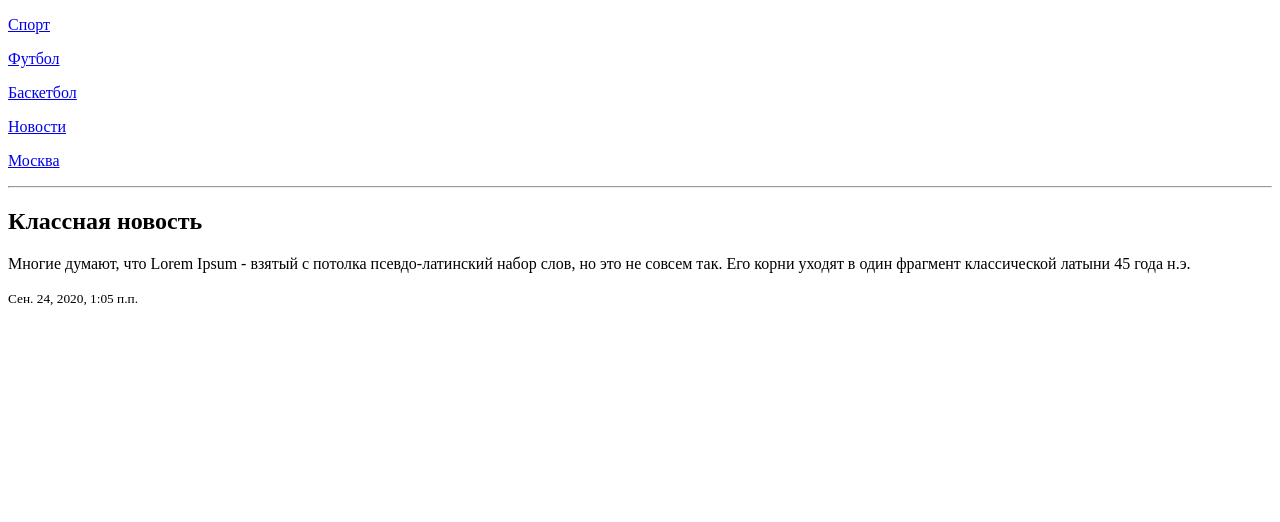
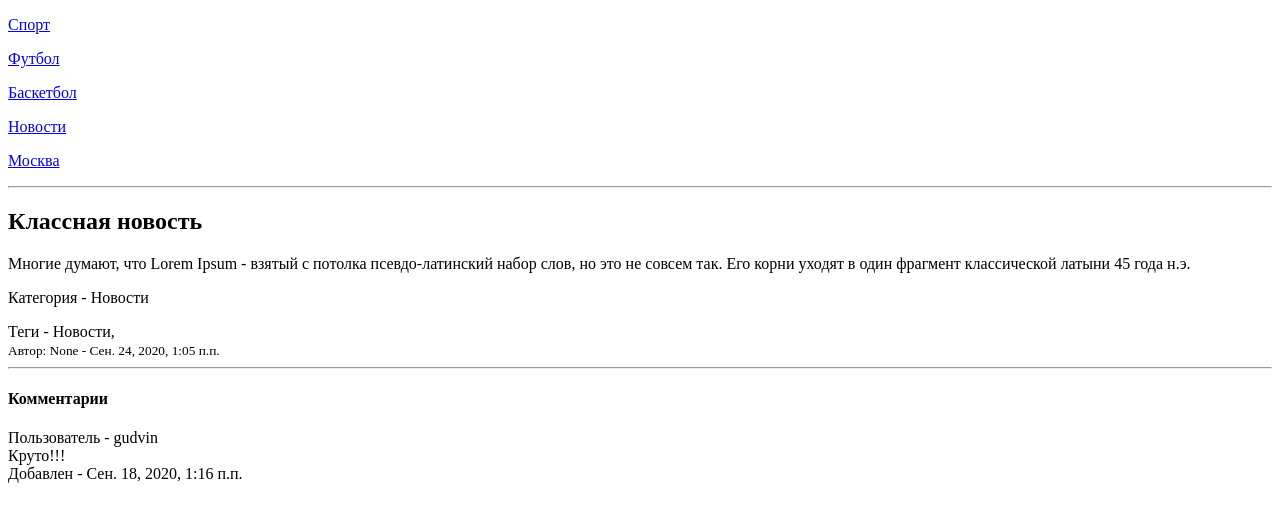
Before and after one commit to bobius1/kurs, a Django app: a page that uses templates/blog/post_detail.html in a window 1280 px wide. Shown: the top 522 px of the page. Run offline with Django 3.2, Linux system fonts and the light colour scheme; data comes from the database, SQL or seed files in the repository; both versions use the stored data as it was after the commit.

Commit message:
update, lesson 4

```diff
--- a/blog/models.py
+++ b/blog/models.py
@@ -79,7 +79,7 @@
         null=True
     )
     image = models.ImageField(verbose_name='Главная фотография', upload_to="post/", null=True, blank=True)
-    tags = models.ManyToManyField(Tag, verbose_name="Тег", blank=True)
+    tags = models.ManyToManyField(Tag, verbose_name="Тег", blank=True, related_name="tag")
     category = models.ForeignKey(
         Category,
         verbose_name="Категория",
@@ -93,8 +93,18 @@
     status = models.BooleanField(verbose_name="Просмотрено", default=False)
     sort = models.PositiveBigIntegerField(verbose_name="Порядок", default=0)
 
+    def __init__(self, *args, **kwargs):
+        super().__init__(*args, **kwargs)
+        self.tag = None
+
     def get_absolute_url(self):
         return reverse("detail_post", kwargs={'category': self.category.slug, 'slug': self.slug})
+
+    def get_tags(self):
+        return self.tags.all()
+
+    def get_comments_count(self):
+        return self.comment_set.count()
 
     """Возвращает"""
     def __str__(self):
--- a/blog/views.py
+++ b/blog/views.py
@@ -4,7 +4,7 @@
 from django.shortcuts import render
 from django.views.generic.base import View
 # from .admin import Category, Post
-from .models import Category, Post
+from .models import Category, Post, Comment
 
 # Create your views here.
 
@@ -45,7 +45,10 @@
     def get(self, request, category, slug):
         category_list = Category.objects.all()
         post = Post.objects.get(slug=slug)
-        return render(request, "blog/post_detail.html", {"categories": category_list, "post": post})
+        # comments = Comment.objects.filter(post=post) #при выгрузке комментариев через views.py
+        # tags = post.get_tags()
+        # print(tags)
+        return render(request, "blog/post_detail.html", {"categories": category_list, "post": post })
 
 class CategoryPostView(View):
     """Вывод перечня постов"""
--- a/templates/blog/post_detail.html
+++ b/templates/blog/post_detail.html
@@ -12,9 +12,31 @@
 
         <h2>{{ post.title }}</h2>
         <p>{{ post.mini_text }}</p>
-{#        <p>{{ post.text }}</p>#}
-        <small>{{ post.published_date }}</small>
+        <p>Категория - {{ post.category }}</p>
+{#    Вывод полной статьи #}
+{#        <p>{{ post.text }}</p> #}
+{#    Другой метод #}
+{#         Теги - {% for tag in post.get_tags %}#}
+         Теги - {% for tag in post.tags.all %}
 
+                    {{ tag.name }},
+                {% endfor %}
+        <br>
+        <small>Автор: {{ post.author }} - {{ post.published_date }}</small>
+        <hr>
 
+        <h4>Комментарии</h4>
+{#    ВАРИАНТ 2#}
+{#    {% for comment in comments %}#}
+{#        Пользователь - {{ comment.author }}<br>#}
+{#        {{ comment.text }}<br>#}
+{#        Добавлен - {{ comment.created_data }}<br><br>#}
+{#    {% endfor %}#}
+{#    ВАРИАНТ 1#}
+    {% for comment in post.comment_set.all %}
+        Пользователь - {{ comment.author }}<br>
+        {{ comment.text }}<br>
+        Добавлен - {{ comment.created_data }}<br><br>
+    {% endfor %}
 </body>
 </html>
--- a/templates/blog/post_list.html
+++ b/templates/blog/post_list.html
@@ -13,6 +13,8 @@
         <h2><a href="{{ post.get_absolute_url }}">{{ post.title }}</a></h2>
         <p>{{ post.mini_text }}</p>
         <small>{{ post.published_date }}</small>
+        <small>Просмотров - {{ post.viewed }}</small>
+        <small>Комментариев - {{ post.comment_set.count }}</small>
     {% endfor %}
 
 </body>
```
Also changed, not shown: blog/migrations/0004_auto_20201001_1336.py (added), db.sqlite3.
